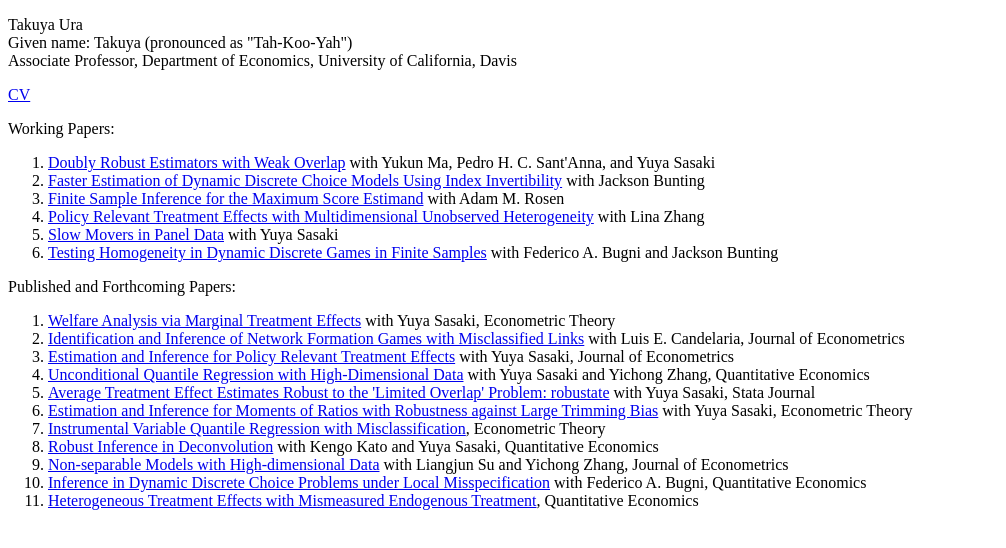
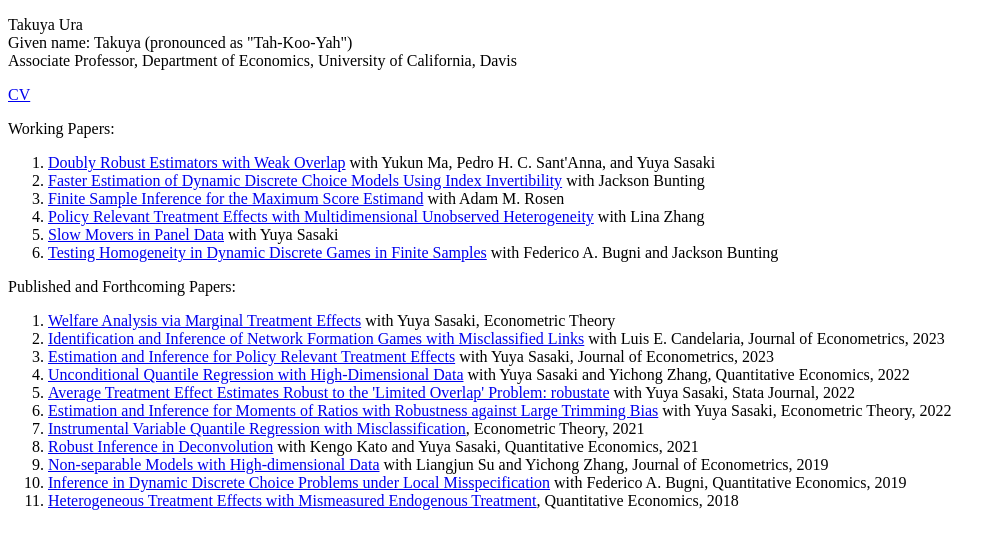
Before and after one commit to uratakuya/uratakuya.github.io, a plain HTML site: page index.html in a window 1280 px wide. Shown: the whole page, without its empty margins (0-1006 px from the left). Drawn offline with Linux system fonts and the light colour scheme.

Commit message:
Update index.html

```diff
--- a/index.html
+++ b/index.html
@@ -25,16 +25,16 @@
 Published and Forthcoming Papers:
 <ol>
 <li><a href="https://doi.org/10.1017/S0266466624000227">Welfare Analysis via Marginal Treatment Effects</a> with Yuya Sasaki, Econometric Theory</li>
-<li><a href="https://doi.org/10.1016/j.jeconom.2022.07.007">Identification and Inference of Network Formation Games with Misclassified Links</a> with Luis E. Candelaria, Journal of Econometrics</li>
-<li><a href="https://doi.org/10.1016/j.jeconom.2021.03.015">Estimation and Inference for Policy Relevant Treatment Effects</a> with Yuya Sasaki, Journal of Econometrics</li>
-<li><a href="https://www.econometricsociety.org/publications/quantitative-economics/2022/07/01/Unconditional-quantile-regression-with-highdimensional-data">Unconditional Quantile Regression with High-Dimensional Data</a> with Yuya Sasaki and Yichong Zhang, Quantitative Economics</li>
-<li><a href="https://doi.org/10.1177/1536867X221106402">Average Treatment Effect Estimates Robust to the 'Limited Overlap' Problem: robustate</a> with Yuya Sasaki, Stata Journal</li>
-<li><a href="https://doi.org/10.1017/S0266466621000025">Estimation and Inference for Moments of Ratios with Robustness against Large Trimming Bias</a> with Yuya Sasaki, Econometric Theory</li>
-<li><a href="https://doi.org/10.1017/S026646662000002X">Instrumental Variable Quantile Regression with Misclassification</a>, Econometric Theory</li>
-<li><a href="https://www.econometricsociety.org/publications/quantitative-economics/2021/01/01/Robust-inference-in-deconvolution">Robust Inference in Deconvolution</a>  with Kengo Kato and Yuya Sasaki, Quantitative Economics</li>
-<li><a href="https://doi.org/10.1016/j.jeconom.2019.06.004">Non-separable Models with High-dimensional Data</a> with Liangjun Su and Yichong Zhang, Journal of Econometrics</li>
-<li><a href="https://onlinelibrary.wiley.com/doi/full/10.3982/QE917">Inference in Dynamic Discrete Choice Problems under Local Misspecification</a> with Federico A. Bugni, Quantitative Economics</li>
-<li><a href="https://onlinelibrary.wiley.com/doi/full/10.3982/qe886">Heterogeneous Treatment Effects with Mismeasured Endogenous Treatment</a>, Quantitative Economics</li>
+<li><a href="https://doi.org/10.1016/j.jeconom.2022.07.007">Identification and Inference of Network Formation Games with Misclassified Links</a> with Luis E. Candelaria, Journal of Econometrics, 2023</li>
+<li><a href="https://doi.org/10.1016/j.jeconom.2021.03.015">Estimation and Inference for Policy Relevant Treatment Effects</a> with Yuya Sasaki, Journal of Econometrics, 2023</li>
+<li><a href="https://www.econometricsociety.org/publications/quantitative-economics/2022/07/01/Unconditional-quantile-regression-with-highdimensional-data">Unconditional Quantile Regression with High-Dimensional Data</a> with Yuya Sasaki and Yichong Zhang, Quantitative Economics, 2022</li>
+<li><a href="https://doi.org/10.1177/1536867X221106402">Average Treatment Effect Estimates Robust to the 'Limited Overlap' Problem: robustate</a> with Yuya Sasaki, Stata Journal, 2022</li>
+<li><a href="https://doi.org/10.1017/S0266466621000025">Estimation and Inference for Moments of Ratios with Robustness against Large Trimming Bias</a> with Yuya Sasaki, Econometric Theory, 2022</li>
+<li><a href="https://doi.org/10.1017/S026646662000002X">Instrumental Variable Quantile Regression with Misclassification</a>, Econometric Theory, 2021</li>
+<li><a href="https://www.econometricsociety.org/publications/quantitative-economics/2021/01/01/Robust-inference-in-deconvolution">Robust Inference in Deconvolution</a>  with Kengo Kato and Yuya Sasaki, Quantitative Economics, 2021</li>
+<li><a href="https://doi.org/10.1016/j.jeconom.2019.06.004">Non-separable Models with High-dimensional Data</a> with Liangjun Su and Yichong Zhang, Journal of Econometrics, 2019</li>
+<li><a href="https://onlinelibrary.wiley.com/doi/full/10.3982/QE917">Inference in Dynamic Discrete Choice Problems under Local Misspecification</a> with Federico A. Bugni, Quantitative Economics, 2019</li>
+<li><a href="https://onlinelibrary.wiley.com/doi/full/10.3982/qe886">Heterogeneous Treatment Effects with Mismeasured Endogenous Treatment</a>, Quantitative Economics, 2018</li>
 </ol>
 </p>
 </body>
```
